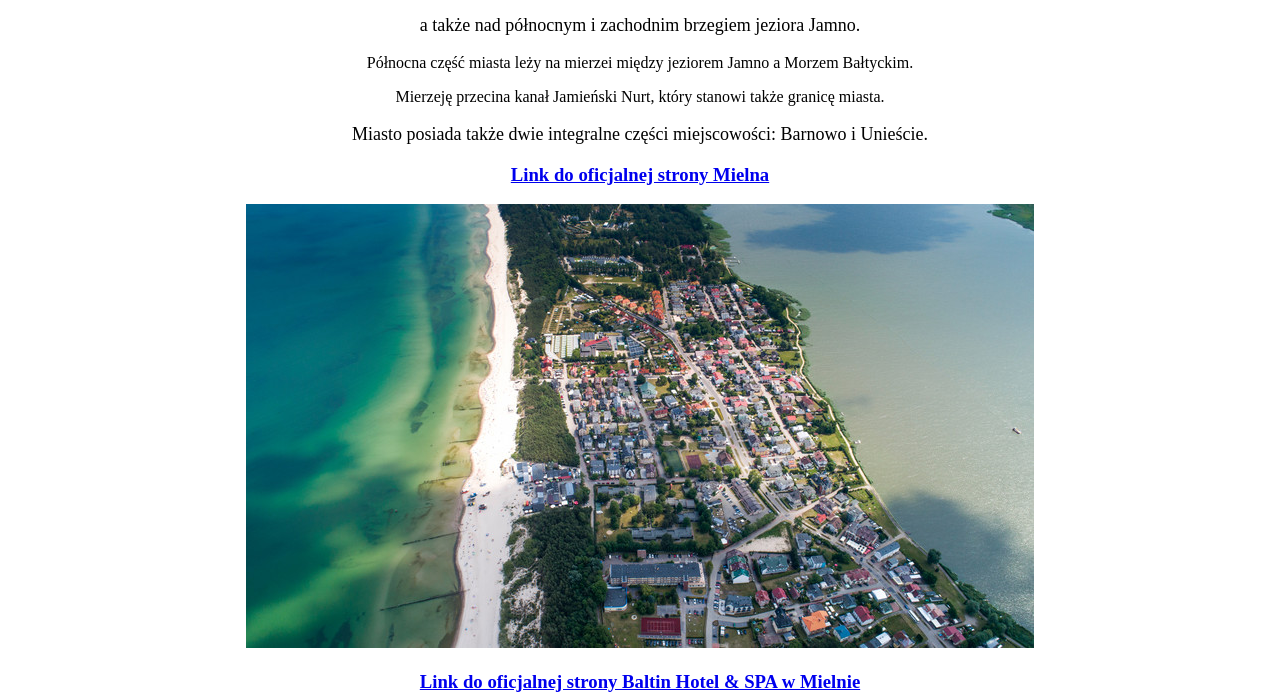
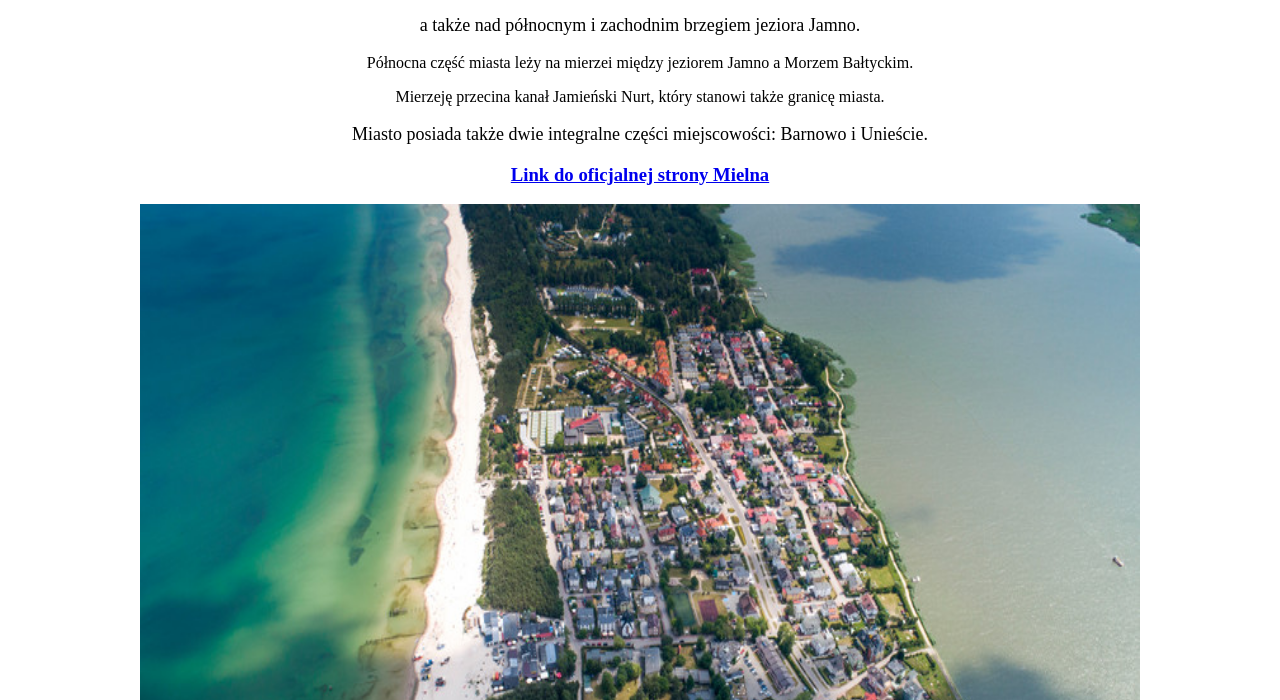
Before and after one commit to JakubTrybowski/s1, a plain HTML site: page index.html in a window 1280 px wide. Shown: the part 252-952 px from the top of the page. Drawn offline with Linux system fonts and the light colour scheme.

Commit message:
Update index.html

```diff
--- a/index.html
+++ b/index.html
@@ -31,9 +31,9 @@
 <center><p style="font-size: medium">Mierzeję przecina kanał Jamieński Nurt, który stanowi także granicę miasta.</p></center>
 <center><p style="font-size: large"> Miasto posiada także dwie integralne części miejscowości: Barnowo i Unieście.</p></center>
 <h3><center> <a href="https://www.mielno.pl/"  target="_blank" title="Link do strony"> Link do oficjalnej strony Mielna </a></center></h3>
-<center><img src="img/mi.jpg" /> </center>
+<center><img src="img/mi.jpg" width="1000" height="700"/> </center>
 <h3><center> <a href="https://www.baltin.pl/hotel?gclid=CjwKCAjw6fCCBhBNEiwAem5SOwv2D5mayiYxphPUT9iYRk3dHQxHaWLZepfW92BJpjux80uIDxtLGhoCnPAQAvD_BwE"  target="_blank" title="Link do strony"> Link do oficjalnej strony Baltin Hotel & SPA w Mielnie </a></center></h3>
-<center><img src="img/spa.jpg" width="1000" height="600"/> </center>
+<center><img src="img/spa.jpg " width="1000" height="600"/> </center>
 <br></br>
 <center><p style="font-size: xx-large">Promenada w Mielnie</p></center>
 <center><img src="img/pro.jpg" width="1000" height="700"/> </center>
```
